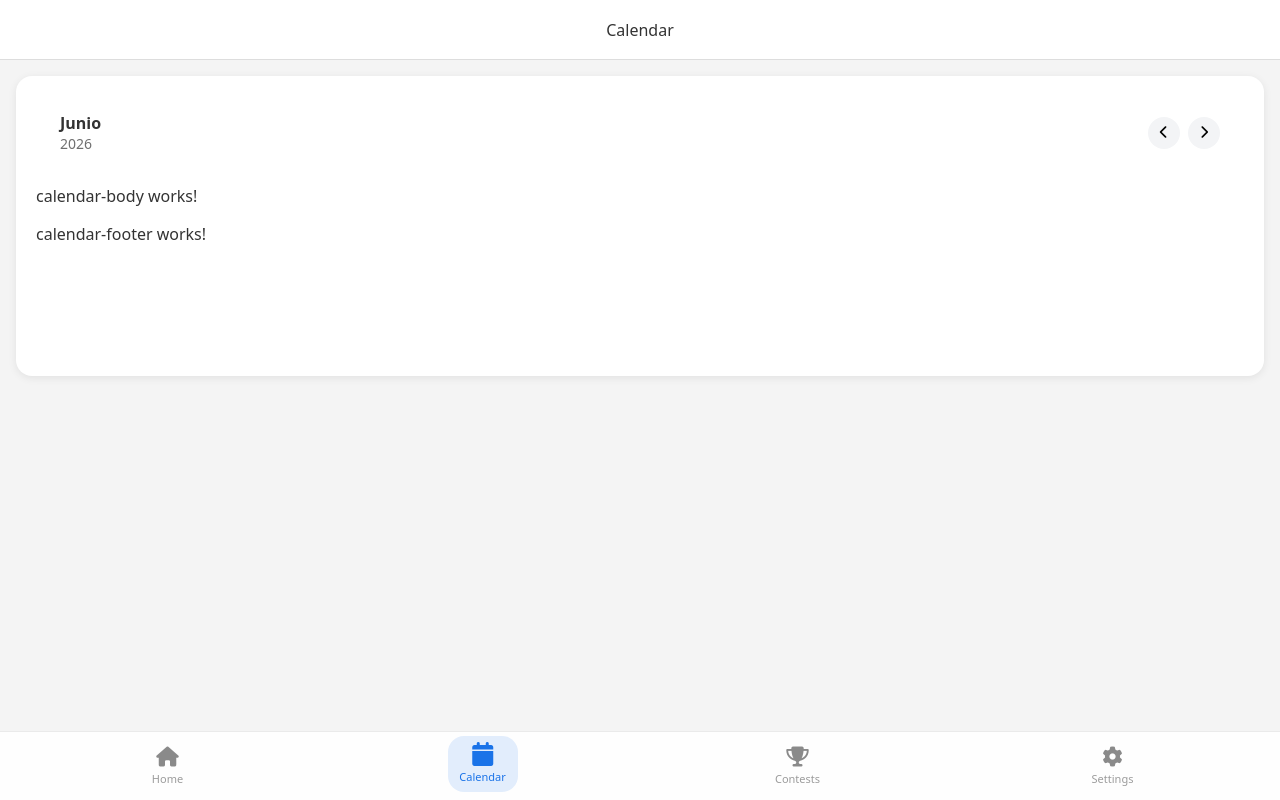
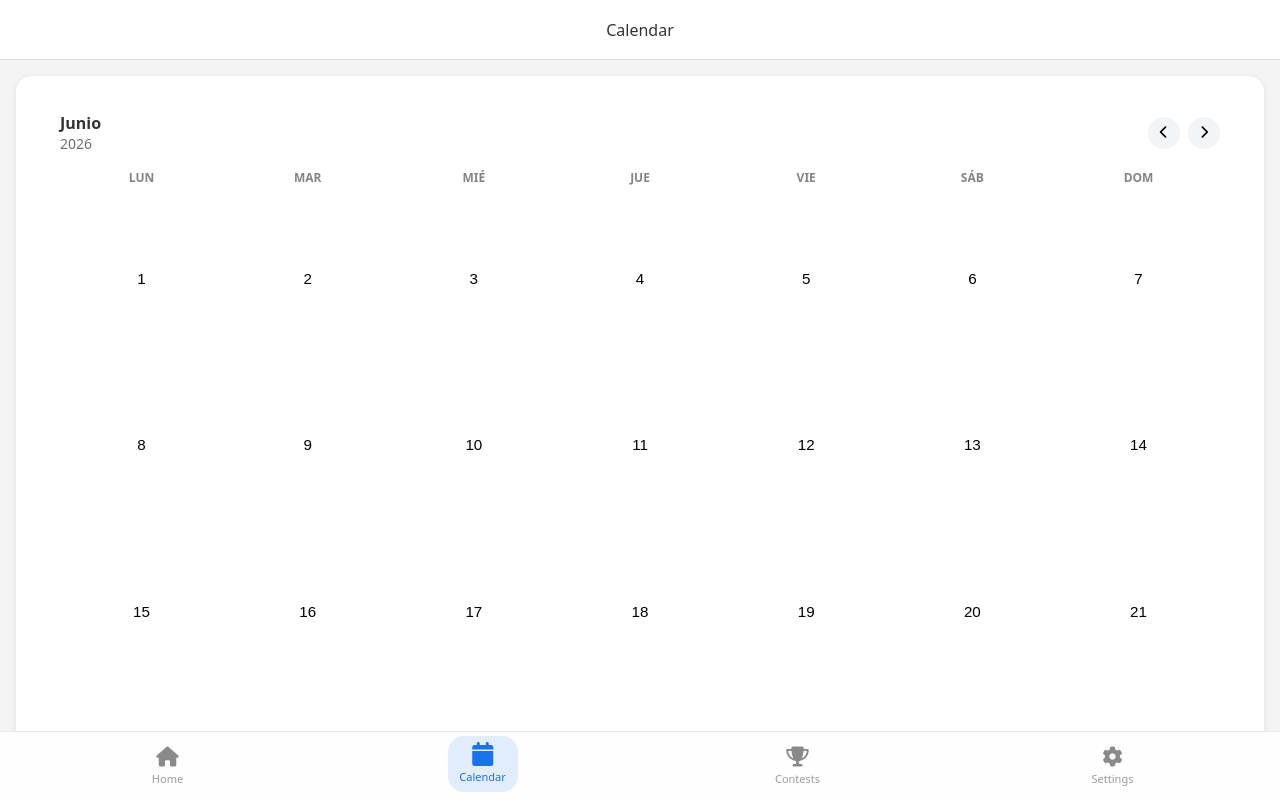
Before and after one commit to jotamc9/PaintingContests, an Angular app: page /calendar in a window 1280 px wide. Built offline with nearby package versions, Linux system fonts and the light colour scheme.

Commit message:
feat: calendar body template and styles

```diff
--- a/src/app/pages/calendar/components/calendar-layout/components/calendar-body/calendar-body.html
+++ b/src/app/pages/calendar/components/calendar-layout/components/calendar-body/calendar-body.html
@@ -1 +1,46 @@
-<p>calendar-body works!</p>
+<section class="calendar-body">
+  <div class="calendar-grid">
+    <div class="calendar-grid__day-name">Lun</div>
+    <div class="calendar-grid__day-name">Mar</div>
+    <div class="calendar-grid__day-name">Mié</div>
+    <div class="calendar-grid__day-name">Jue</div>
+    <div class="calendar-grid__day-name">Vie</div>
+    <div class="calendar-grid__day-name">Sáb</div>
+    <div class="calendar-grid__day-name">Dom</div>
+
+    <button class="calendar-grid__day">1</button>
+    <button class="calendar-grid__day">2</button>
+    <button class="calendar-grid__day">3</button>
+    <button class="calendar-grid__day">4</button>
+    <button class="calendar-grid__day">5</button>
+    <button class="calendar-grid__day">6</button>
+    <button class="calendar-grid__day">7</button>
+
+    <button class="calendar-grid__day">8</button>
+    <button class="calendar-grid__day">9</button>
+    <button class="calendar-grid__day">10</button>
+    <button class="calendar-grid__day">11</button>
+    <button class="calendar-grid__day">12</button>
+    <button class="calendar-grid__day">13</button>
+    <button class="calendar-grid__day">14</button>
+
+    <button class="calendar-grid__day">15</button>
+    <button class="calendar-grid__day">16</button>
+    <button class="calendar-grid__day">17</button>
+    <button class="calendar-grid__day">18</button>
+    <button class="calendar-grid__day">19</button>
+    <button class="calendar-grid__day">20</button>
+    <button class="calendar-grid__day">21</button>
+
+    <button class="calendar-grid__day">22</button>
+    <button class="calendar-grid__day">23</button>
+    <button class="calendar-grid__day">24</button>
+    <button class="calendar-grid__day">25</button>
+    <button class="calendar-grid__day">26</button>
+    <button class="calendar-grid__day">27</button>
+    <button class="calendar-grid__day">28</button>
+
+    <button class="calendar-grid__day">29</button>
+    <button class="calendar-grid__day">30</button>
+  </div>
+</section>
--- a/src/app/pages/calendar/components/calendar-layout/components/calendar-body/calendar-body.scss
+++ b/src/app/pages/calendar/components/calendar-layout/components/calendar-body/calendar-body.scss
@@ -0,0 +1,38 @@
+.calendar-body {
+  padding: 0 1.5rem 1.5rem;
+}
+
+.calendar-grid {
+  display: grid;
+  grid-template-columns: repeat(7, 1fr);
+  gap: 0.2rem;
+}
+
+.calendar-grid__day-name {
+  text-align: center;
+  font-size: 0.75rem;
+  font-weight: 600;
+  text-transform: uppercase;
+  opacity: 0.6;
+  padding-bottom: 0.5rem;
+}
+
+.calendar-grid__day {
+  display: flex;
+  align-items: center;
+  justify-content: center;
+
+  aspect-ratio: 1;
+  width: 100%;
+
+  border: none;
+  border-radius: 50%;
+  background: transparent;
+  cursor: pointer;
+
+  font-size: 0.95rem;
+}
+
+.calendar-grid__day:hover {
+  background: rgba(0, 0, 0, 0.08);
+}
```
